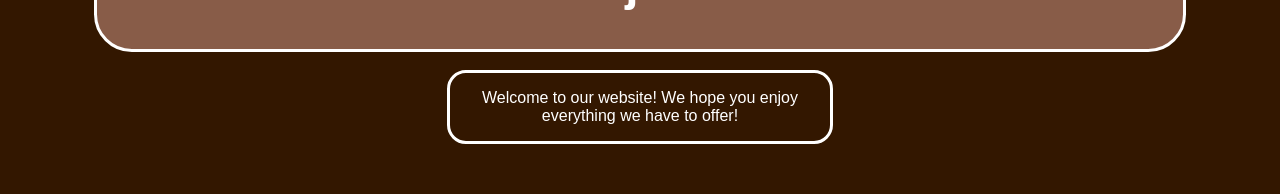
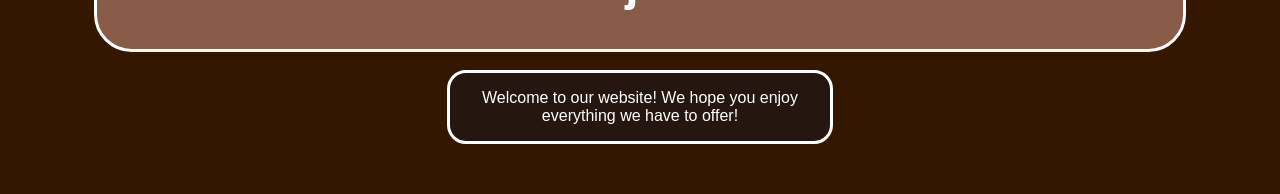
Before and after one commit to zacherybbrown/thisbrownfamily, a React (Vite) app: page / in a window 1280 px wide. Shown: the part 149-343 px from the top of the page. Built offline with nearby package versions, Linux system fonts and the light colour scheme.

Commit message:
Update main.css

```diff
--- a/src/main.css
+++ b/src/main.css
@@ -24,6 +24,7 @@ section{
     border-radius: 0.5cm 0.5cm 0.5cm 0.5cm;
     width: 30%;
     margin: auto;
+    background-color: rgb(37, 23, 15);
 }
 a{
     text-decoration: none;
```
